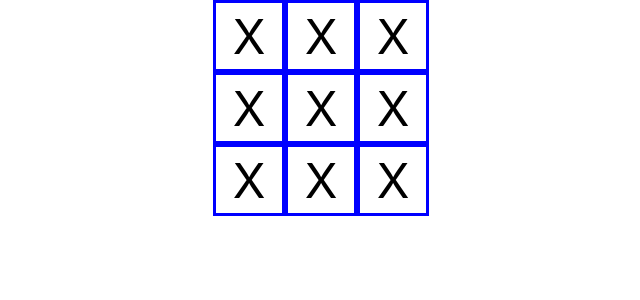
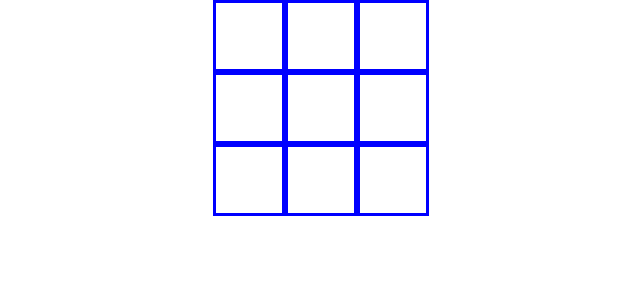
Before and after one commit to aiidanm/NoughtsXCrosses, a React (Create React App) app: page / in a window 1280 px wide. Shown: the top 300 px of the page, without its empty margins (319-959 px from the left). Built offline with nearby package versions, Linux system fonts and the light colour scheme.

Commit message:
Update App.js
Trying to implement clicking for each symbol

```diff
--- a/src/App.js
+++ b/src/App.js
@@ -1,9 +1,22 @@
 import logo from './logo.svg';
 import { useState } from 'react';
 import './App.css';
-import Button from './Button';
 import styled from 'styled-components'
 import React from 'react';
+import { render } from '@testing-library/react';
+import Button from './Button';
+
+
+function GameState({ text }) {
+  const [count, setCount] = useState(0);
+    console.log("Clicked");
+    setCount(count+1);
+    console.log(count);
+
+}
+
+
+
 
 const StyledDiv = styled.div`
   color: black;
@@ -32,8 +45,11 @@ const StyledTable = styled.table`
   margin: 0 auto;
 `;
 
+
+
+
+
 function App() {
-
 
 
 
@@ -47,7 +63,7 @@ function App() {
               <StyledTd key= {column}>
               <StyledDiv>
                 <span>
-                  X
+
                 </span>
                 </StyledDiv>
               </StyledTd>
@@ -60,6 +76,9 @@ function App() {
       </StyledTable>
     </div>
   );
+
+
+
 }
 
 
```
